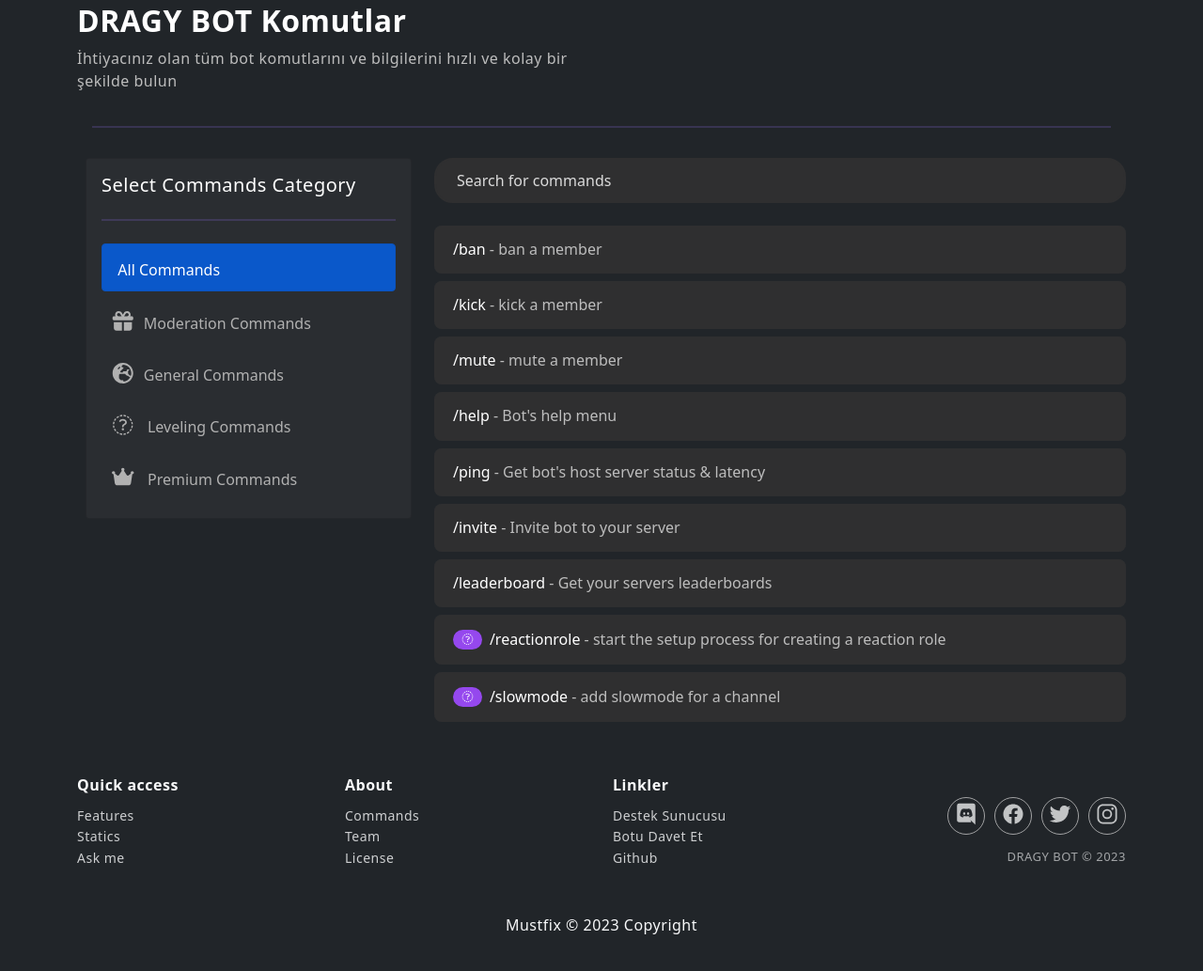
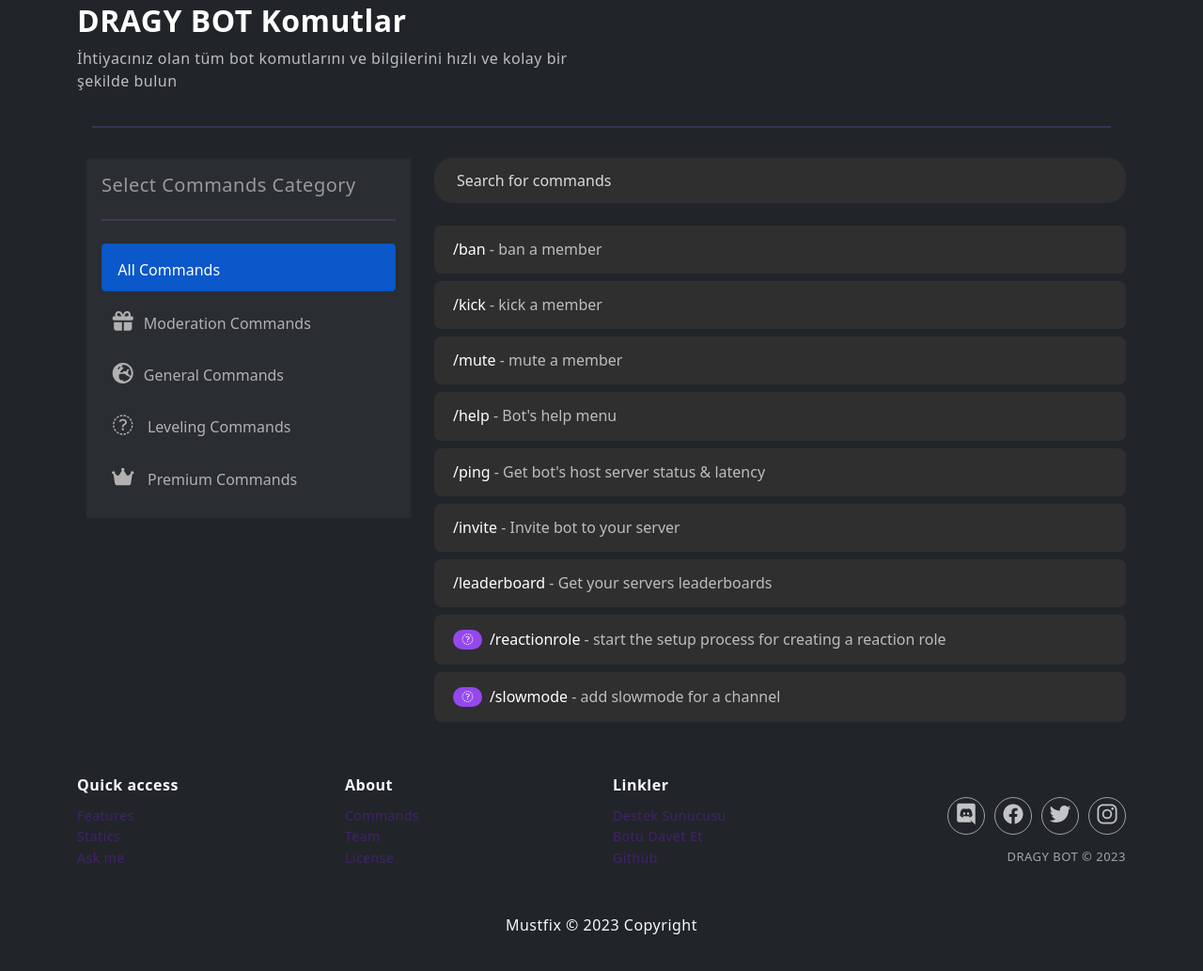
Before and after one commit to Mustifix/discord-bot-sites, a plain HTML site: page pages/commands.html in a window 1280 px wide. Shown: the part 157-1190 px from the top of the page at 94% size. Drawn offline with nearby package versions, Linux system fonts and the light colour scheme; a script that the page names is missing; some icons are missing.

Commit message:
Update style.css

```diff
--- a/css/style.css
+++ b/css/style.css
@@ -19,7 +19,7 @@
 }
 
 .footer-clean ul a {
-  color:inherit;
+  color:rgb(75, 33, 124);
   text-decoration:none;
   opacity:0.8;
 }
@@ -64,13 +64,13 @@ hr {
 }
 .card {
   background-color: #2b2d30;
-  color: #fff;
+  color: #999999;
   margin-left: 9px;
 }
 
 ::-webkit-scrollbar {
 	width: 10px;
-	color: #ffffff;
+	color: #999999;
 }
 
 ::-webkit-scrollbar-track {
```
